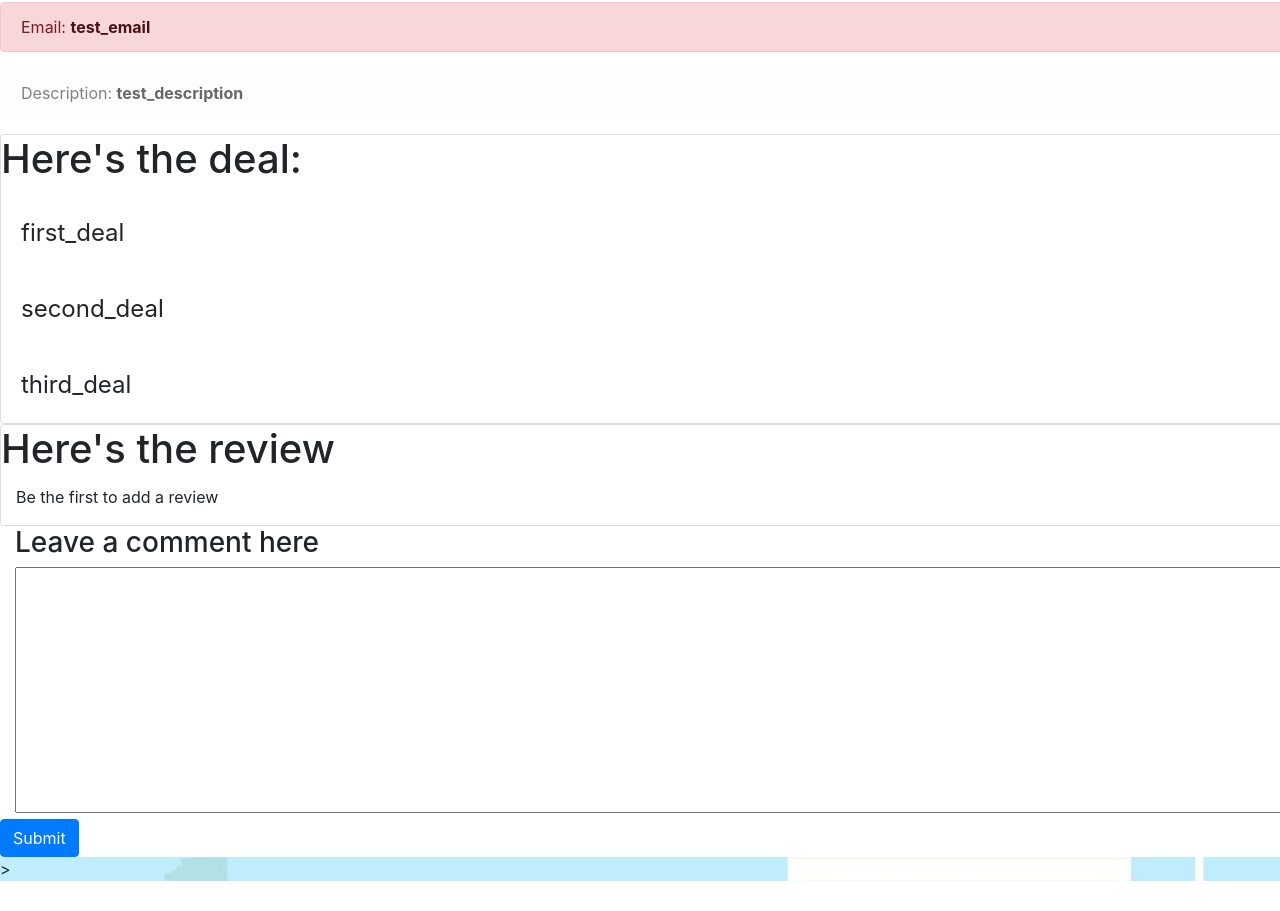
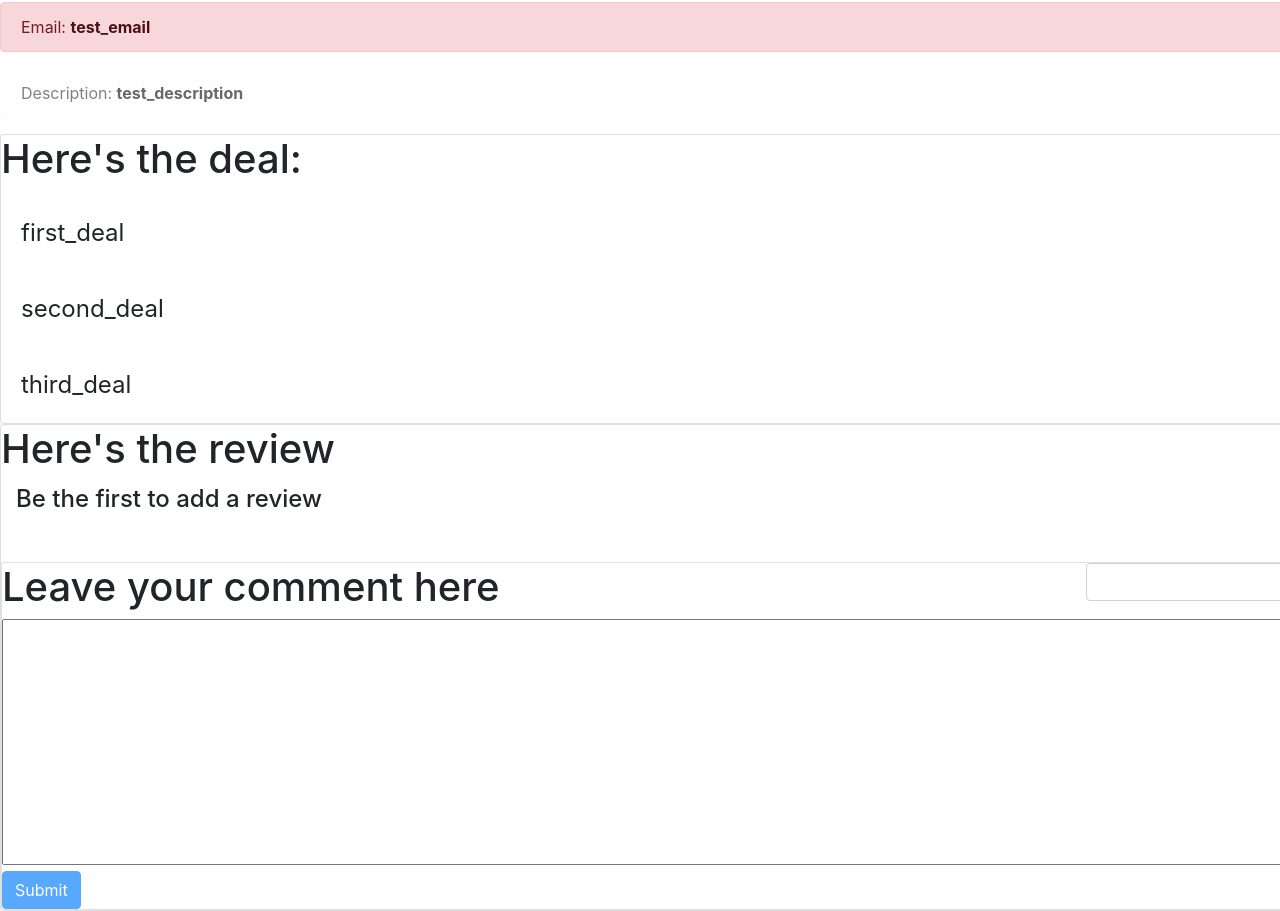
Before and after one commit to awkimball/GiveMeABrake, an Angular app in the folder front/: page /visitshop in a window 1280 px wide. Shown: the part 348-1259 px from the top of the page. Before the commit the page ends 1229 px from the top, so only its background shows below. Built offline with nearby package versions, Linux system fonts and the light colour scheme.

Commit message:
add information

```diff
--- a/front/src/app/app-routing.module.ts
+++ b/front/src/app/app-routing.module.ts
@@ -6,8 +6,10 @@ import { NgModule } from '@angular/core';
 import { RouterModule, Routes } from '@angular/router';
 import { ProfileComponent } from './profile/profile.component';
 import { HomeComponent } from './home/home.component';
-import { VisitshopComponent } from './visitshop/visitshop.component';
+import { VisitshopComponent } from './shop/visitshop/visitshop.component';
 import { ProfileEditComponent } from './profile-edit/profile-edit.component';
+import { RatingComponent } from './shop/rating/rating.component';
+
 
 const routes: Routes = [
     { path: '', component: HomeComponent},
@@ -17,6 +19,7 @@ const routes: Routes = [
     { path: 'checkdeal', component: CheckdealComponent},
     { path: 'deals', component: DealsComponent},
     { path: 'visitshop', component:VisitshopComponent },
+    { path: 'rating', component:RatingComponent },
     { path: 'profile', data: {animation: 'profile'},
         children: [
             {path: '', component: ProfileComponent},
--- a/front/src/app/app.module.ts
+++ b/front/src/app/app.module.ts
@@ -16,7 +16,8 @@ import { ProfileEditComponent } from './profile-edit/profile-edit.component';
 import { CheckdealComponent } from './checkdeal/checkdeal.component';
 import { DealsComponent } from './deals/deals.component';
 import { HttpClientModule } from '@angular/common/http';
-import { VisitshopComponent } from './visitshop/visitshop.component';
+import { VisitshopComponent } from './shop/visitshop/visitshop.component';
+import { RatingComponent } from './shop/rating/rating.component';
 
 
 
@@ -32,7 +33,8 @@ import { VisitshopComponent } from './visitshop/visitshop.component';
       SignupComponent,
       CheckdealComponent,
       DealsComponent,
-      VisitshopComponent
+      VisitshopComponent,
+      RatingComponent
    ],
    imports: [
       BrowserModule,
--- /dev/null
+++ b/front/src/app/shop/rating/rating.component.css
@@ -0,0 +1,12 @@
+
+.start {
+    font-size: 1.5rem;
+  }
+
+  .full-star:after {
+    content: "\2605";
+  }
+
+  .empty-star:after{
+    content: "\2606";
+  }
--- /dev/null
+++ b/front/src/app/shop/rating/rating.component.html
@@ -0,0 +1,5 @@
+<span class = "stars">
+    <span *ngFor="let level of [1,2,3,4,5]"
+      [class]="(ratingValue >=level ? 'full-star' : 'empty-star')">
+    </span>
+  </span>
--- /dev/null
+++ b/front/src/app/shop/rating/rating.component.ts
@@ -0,0 +1,17 @@
+import { Component, OnInit, Input } from '@angular/core';
+
+@Component({
+  selector: 'app-rating',
+  templateUrl: './rating.component.html',
+  styleUrls: ['./rating.component.css']
+})
+export class RatingComponent implements OnInit {
+  @Input()
+  ratingValue: any;
+
+  constructor() { }
+
+  ngOnInit() {
+  }
+
+}
--- a/front/src/app/visitshop/visitshop.component.css
+++ b/front/src/app/shop/visitshop/visitshop.component.css
@@ -10,3 +10,8 @@
     font-size: 50px;
     margin: 0 auto;
   }
+
+  .card-body{
+    width: 600px;
+
+  }
--- /dev/null
+++ b/front/src/app/shop/visitshop/visitshop.component.html
@@ -0,0 +1,85 @@
+<div class="bodypart">
+  <div class="alert alert-primary" role="alert" >
+        <div class="shop_name">
+        Welcome to
+        <span class="alert-link">{{shopname}}</span>
+        </div>
+  </div>
+
+  <div class="alert alert-secondary" role="alert">
+      Gas price: <span class="alert-link">{{gasprice}}</span>
+  </div>
+
+  <div class="alert alert-success" role="alert">
+      Address: <span  class="alert-link">{{address}}</span>
+  </div>
+
+  <div class="alert alert-danger" role="alert">
+      Email: <span  class="alert-link">{{email}}</span>
+  </div>
+
+  <div class="alert alert-light" role="alert">
+      Description: <span class="alert-link">{{description}}</span>
+  </div>
+
+
+  <div class="card">
+    <h1 class="card-title">Here's the deal:</h1>
+    <div class="card-body" *ngFor='let item of shopdeal'style='font-size: 1.5rem'>
+        {{item}}
+    </div>
+  </div>
+
+
+
+
+  <div class="card">
+      <h1 class="card-title">
+          Here's the review
+      </h1>
+
+      <div class="hiddenpart" *ngIf="review.length ===0" >
+          <h4 class="col-md-8">Be the first to add a review</h4>
+      </div>
+
+      <div class="card-body ">
+
+        <div *ngFor='let num of rates' class="card">
+
+                <div class="card-title">
+                    Rating: <app-rating *ngIf="num" [ratingValue]="num"></app-rating>
+                </div>
+
+                <div class="card-body"> {{review}} </div>
+        </div>
+
+    </div>
+
+
+    <div class="card">
+
+            <div class="row">
+                    <div class="col-md-8">
+                    <h1  width="1000" required minlength="5" maxlength="30">Leave your comment here </h1>
+
+                    </div>
+
+
+            <div class="form-group col-md-4">
+                    <select class="custom-select"   [(ngModel)]="rating" id="inputGroupSelect01" name=rate>
+                        <option *ngFor="let rate of [1,2,3,4,5]" value = {{rate}}>{{rate}} stars</option>
+                    </select>
+                    <div class = "col-sm-6">
+                        <app-rating *ngIf="rating" [ratingValue]="rating"></app-rating>
+                    </div>
+                </div>
+
+        <div class="col-md-6">
+            <textarea type="text" [(ngModel)]="comment"  rows="10" cols="220"></textarea>
+            <button type="button" class="btn btn-primary" (click)="addreview()" [disabled]="!review || !rating" >Submit</button>
+        </div>
+
+
+
+    </div>
+</div>
--- a/front/src/app/visitshop/visitshop.component.ts
+++ b/front/src/app/shop/visitshop/visitshop.component.ts
@@ -8,12 +8,18 @@ import { TrustedStyleString } from '@angular/core/src/sanitization/bypass';
 })
 export class VisitshopComponent implements OnInit {
 
+
+
+
   review=[];
+  rates=[];
   comment: string;
+  rating: number;
   gasprice=80;
   address="test_address";
   email="test_email";
   description="test_description";
+
 
   shopname="test_shopname";
   shopdeal=["first_deal","second_deal","third_deal"];
@@ -25,7 +31,9 @@ export class VisitshopComponent implements OnInit {
   }
   addreview() {
     this.review.push(this.comment);
+    this.rates.push(this.rating);
     this.comment='';
+    this.rating=0;
   }
 
 }
--- a/front/src/app/visitshop/visitshop.component.html
+++ /dev/null
@@ -1,59 +0,0 @@
-<div class="bodypart">
-  <div class="alert alert-primary" role="alert" >
-        <div class="shop_name">
-        Welcome to
-        <span class="alert-link">{{shopname}}</span>
-        </div>
-  </div>
-
-  <div class="alert alert-secondary" role="alert">
-      Gas price: <span class="alert-link">{{gasprice}}</span>
-  </div>
-
-  <div class="alert alert-success" role="alert">
-      Address: <span  class="alert-link">{{address}}</span>
-  </div>
-
-  <div class="alert alert-danger" role="alert">
-      Email: <span  class="alert-link">{{email}}</span>
-  </div>
-
-  <div class="alert alert-light" role="alert">
-      Description: <span class="alert-link">{{description}}</span>
-  </div>
-
-
-  <div class="card">
-    <h1 class="card-title">Here's the deal:</h1>
-    <div class="card-body" *ngFor='let item of shopdeal'style='font-size: 1.5rem'>
-        {{item}}
-    </div>
-  </div>
-
-
-
-
-  <div class="card">
-      <h1 class="card-title">
-          Here's the review
-      </h1>
-
-      <div class="hiddenpart" *ngIf="review.length ===0" >
-          <p class="col-md-8" >Be the first to add a review</p>
-      </div>
-
-
-      <div class="card-body"*ngFor='let item of review'> {{item}} </div>
-      </div>
-
-
-
-
-  <div class="col-md-6">
-      <h3>Leave a comment here</h3>
-      <textarea type="text" [(ngModel)]="comment"  rows="10" cols="220"></textarea>
-    </div>
-    <button type="button" class="btn btn-primary" (click)="addreview()" [disabled]="!review" >Submit</button>
-
-
-</div>>
```
Also changed, not shown: 2 other files (tests, documents, lock files or other folders).
